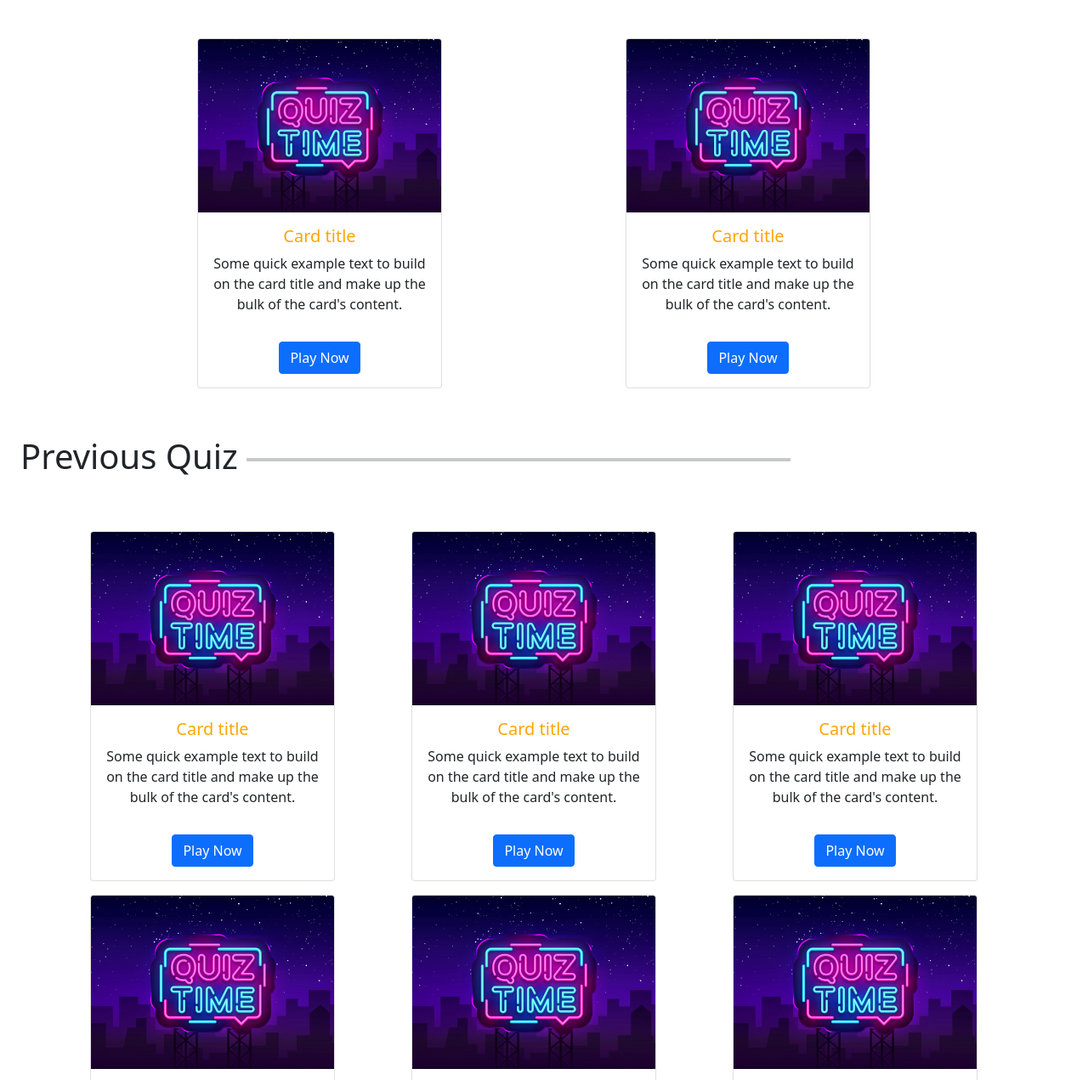
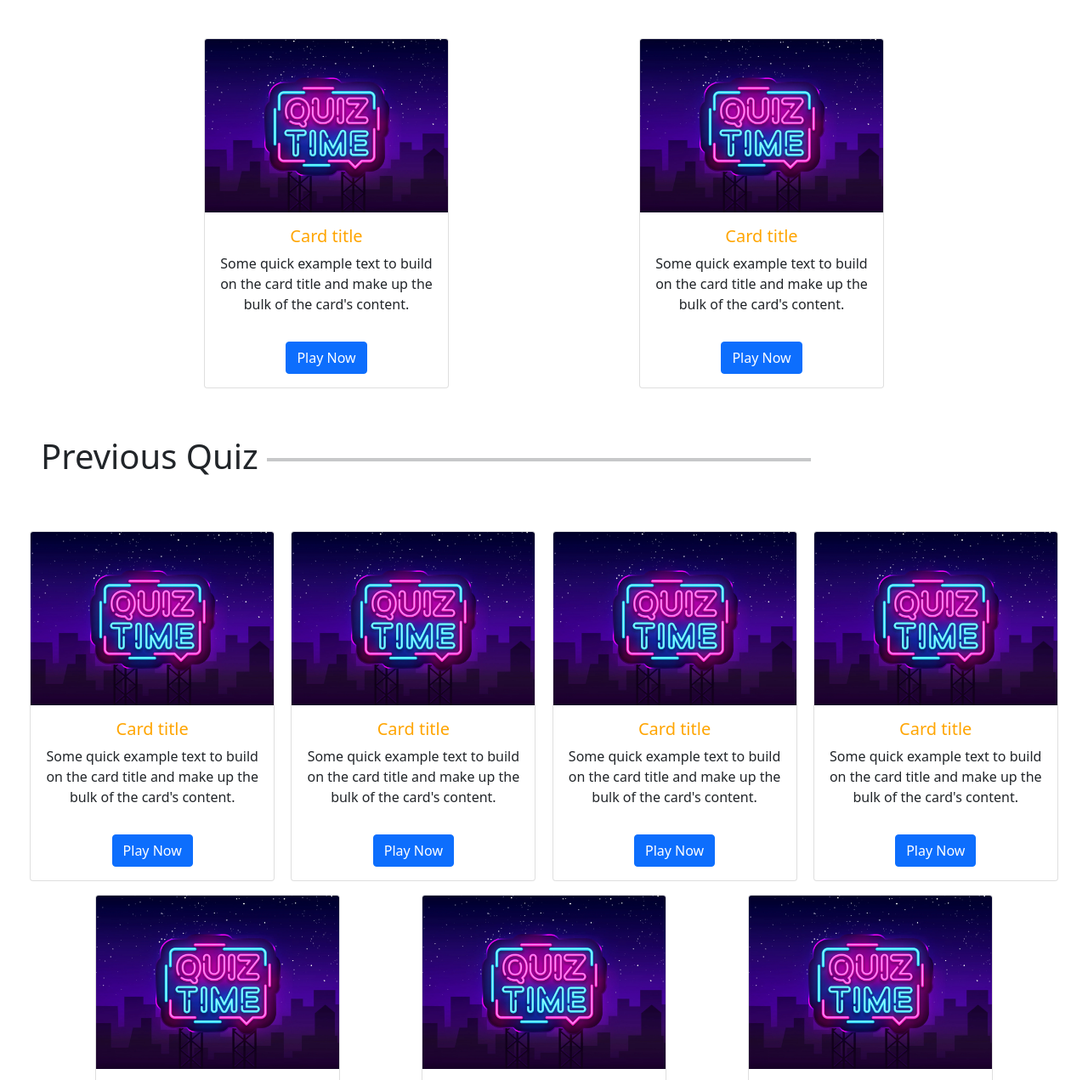
Before and after one commit to dhairyajoshi/Bootstrap_project_1, a plain HTML site: page index.html in a window 1280 px wide. Shown: the part 465-1736 px from the top of the page at 85% size. Drawn offline with nearby package versions, Linux system fonts and the light colour scheme.

Commit message:
fixed right margin

```diff
--- a/index.html
+++ b/index.html
@@ -76,6 +76,7 @@
           <h5 class="card-title text-center">0</h5>
          </div>
       </div>
+    </div>
 
     <div class="headings m-5 align-items-center">
 
@@ -83,7 +84,7 @@
       <hr>
     </div>
 
-    <div class="row container-fluid justify-content-evenly">
+    <div class="row container-fluid justify-content-evenly m-0">
       <div class="card col-xl-2 col-lg-3 col-sm-3 m-lg-3 m-sm-4 m-xl-2 p-0 mb-2" style="min-width: 18rem;" >
         <img src="assets/quiz.webp" class="card-img-top" alt="...">
         <div class="card-body text-center">
@@ -113,7 +114,7 @@
       <hr>
     </div>
 
-    <div class="row container-fluid justify-content-evenly mb-5">
+    <div class="row container-fluid justify-content-evenly mb-5 m-0">
       <div class="card col-xl-2 col-lg-3 col-sm-3 m-lg-3 m-sm-4 m-xl-2 p-0 mb-2"style="min-width: 18rem;" >
         <img src="assets/quiz.webp" class="card-img-top" alt="...">
         <div class="card-body text-center">
```
